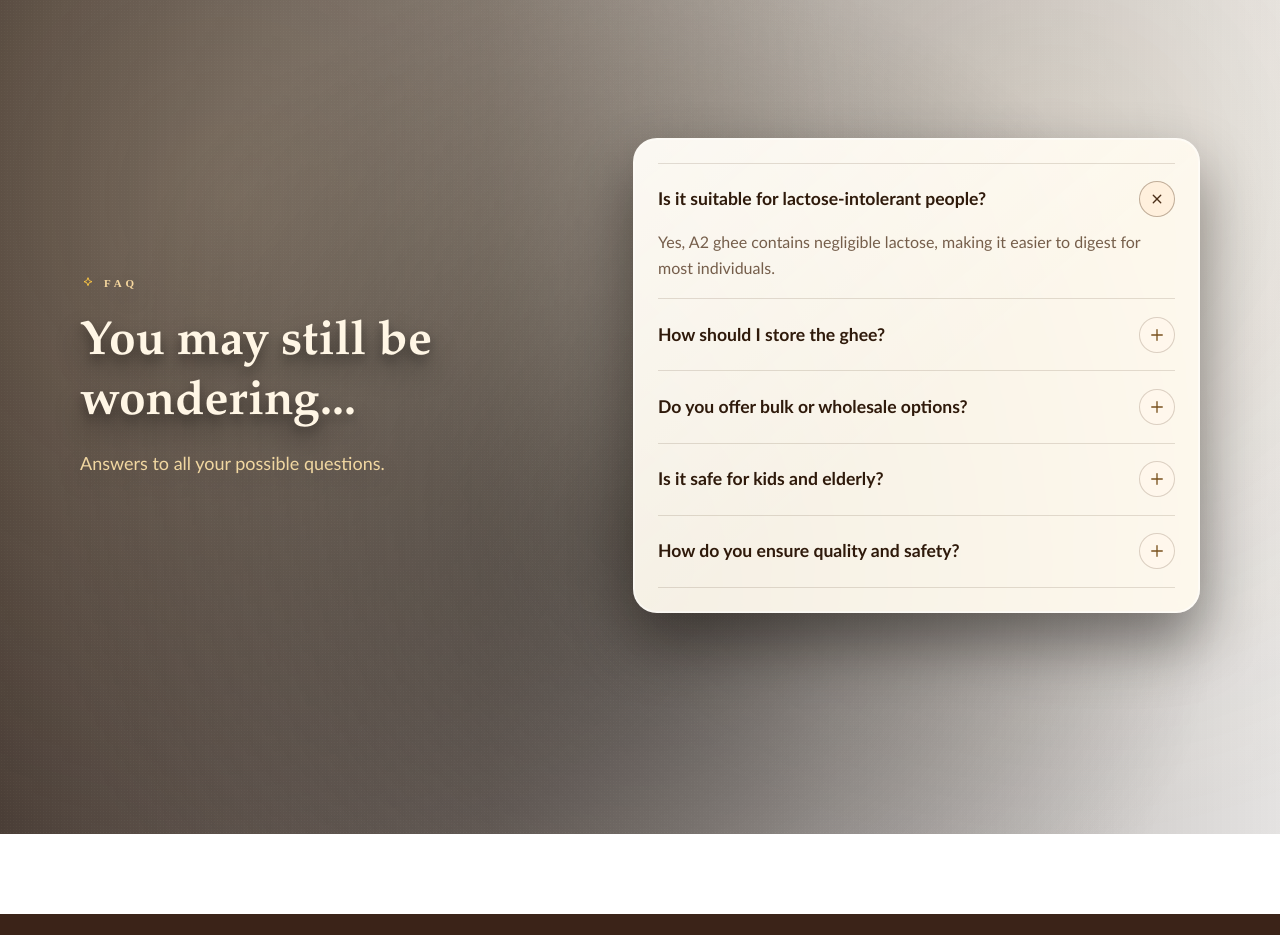
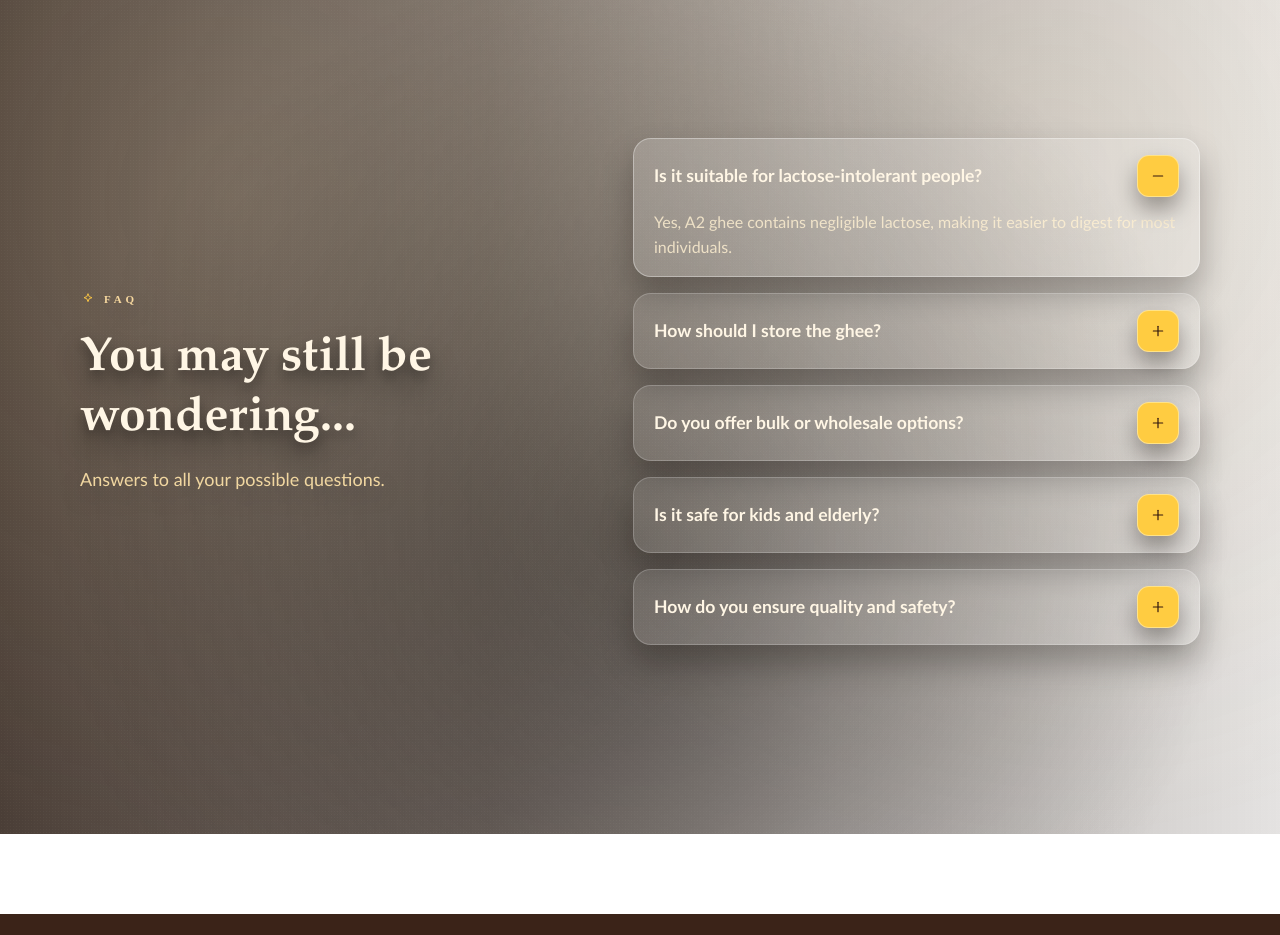
Before and after one commit to RitikDutta/pushkara_vite, a React (Vite) app: page / in a window 1280 px wide. Shown: the part 4220-5155 px from the top of the page. Built offline with nearby package versions, Linux system fonts and the light colour scheme.

Commit message:
replace blur with white tint

```diff
--- a/src/styles/globals.css
+++ b/src/styles/globals.css
@@ -1386,40 +1386,27 @@ body,
 
   .faq-card {
     position: relative;
-    padding: 1.5rem;
-    border-radius: 24px;
-    background: rgba(255, 250, 238, 0.94);
-    color: #4b2e18;
-    border: 1px solid rgba(255, 255, 255, 0.55);
-    box-shadow:
-      0 30px 60px rgba(12, 7, 4, 0.45),
-      inset 0 0 0 1px rgba(255, 255, 255, 0.4);
-    backdrop-filter: blur(6px);
-    -webkit-backdrop-filter: blur(6px);
-  }
-
-  .faq-card::before {
-    content: "";
-    position: absolute;
-    inset: 0;
-    border-radius: inherit;
-    background: linear-gradient(140deg, rgba(255, 255, 255, 0.8), transparent 55%);
-    opacity: 0.6;
-    pointer-events: none;
-  }
-
-  .faq-card > * {
-    position: relative;
-    z-index: 1;
+    padding: 0;
+    color: inherit;
   }
 
   .faq-list {
-    border-top: 1px solid rgba(75, 46, 24, 0.15);
+    display: grid;
+    gap: 1rem;
   }
 
   .faq-item {
-    padding: 1.1rem 0;
-    border-bottom: 1px solid rgba(75, 46, 24, 0.15);
+    padding: 1rem 1.25rem;
+    border-radius: 18px;
+    border: 1px solid rgba(255, 255, 255, 0.2);
+    background: rgba(255, 255, 255, 0.12);
+    box-shadow: 0 18px 32px rgba(12, 7, 4, 0.28);
+    transition: background 0.25s ease, border-color 0.25s ease, transform 0.25s ease;
+  }
+
+  .faq-item[data-open="true"] {
+    border-color: rgba(255, 255, 255, 0.35);
+    background: rgba(255, 255, 255, 0.18);
   }
 
   .faq-question {
@@ -1445,37 +1432,29 @@ body,
   .faq-question-text {
     font-size: 1rem;
     font-weight: 600;
-    color: #2f1a0b;
+    color: #fff6e5;
   }
 
   .faq-icon {
     display: inline-flex;
     align-items: center;
     justify-content: center;
-    width: 36px;
-    height: 36px;
-    border-radius: 999px;
-    border: 1px solid rgba(75, 46, 24, 0.2);
-    background: #fff7ec;
-    color: #7a521e;
+    width: 42px;
+    height: 42px;
+    border-radius: 12px;
+    border: 1px solid rgba(255, 255, 255, 0.35);
+    background: #f6c244;
+    color: #2b170e;
     flex-shrink: 0;
-    transition: background 0.25s ease, border-color 0.25s ease, color 0.25s ease;
+    box-shadow: 0 12px 22px rgba(12, 7, 4, 0.35);
+    transition: background 0.25s ease, border-color 0.25s ease, color 0.25s ease,
+      transform 0.25s ease;
+    filter: brightness(1.05) saturate(1.05);
   }
 
   .faq-icon svg {
-    width: 18px;
-    height: 18px;
-    transition: transform 0.25s ease;
-  }
-
-  .faq-item[data-open="true"] .faq-icon {
-    border-color: rgba(75, 46, 24, 0.35);
-    background: #fff0dd;
-    color: #4b2e18;
-  }
-
-  .faq-item[data-open="true"] .faq-icon svg {
-    transform: rotate(45deg);
+    width: 16px;
+    height: 16px;
   }
 
   .faq-answer {
@@ -1493,9 +1472,13 @@ body,
   }
 
   .faq-answer p {
-    color: rgba(75, 46, 24, 0.76);
+    color: rgba(255, 240, 210, 0.82);
     font-size: 0.95rem;
     line-height: 1.6;
+  }
+
+  .faq-item[data-open="true"] .faq-icon svg path:first-child {
+    opacity: 0;
   }
 
   @media (min-width: 640px) {
```
